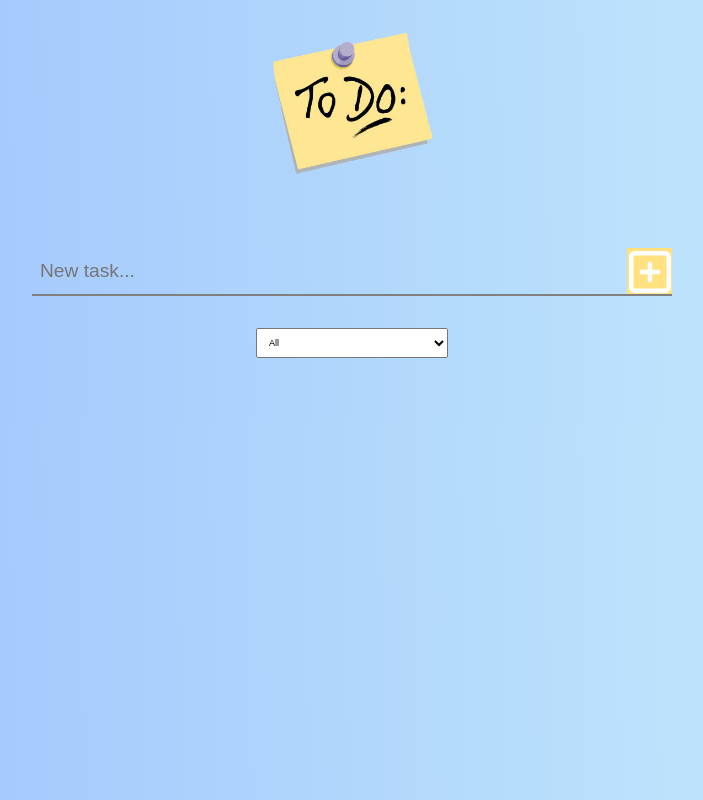
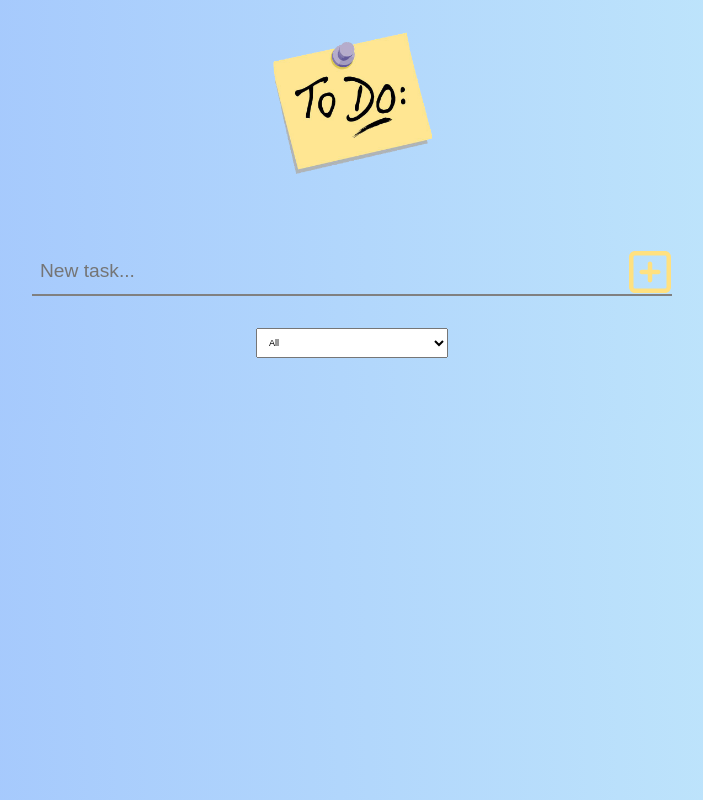
Before and after one commit to IgorGryp/to-do-list-app-react, a React (Create React App) app: page / in a window 1280 px wide. Shown: the whole page, without its empty margins (288-991 px from the left). Built offline with nearby package versions, Linux system fonts and the light colour scheme; the HTML template or start-up script is replaced by a standard one.

Commit message:
changed add button

```diff
--- a/src/index.css
+++ b/src/index.css
@@ -46,7 +46,7 @@ input {
   width: 3rem;
   height: 3rem;
   font-weight: bold;
-  background-color: #ffe180;
+  background-color: transparent;
   border: none;
   border-bottom: solid 2px gray;
   cursor: pointer;
@@ -56,7 +56,7 @@ input {
   color: white;
   /* border-bottom: solid 2px gray; */
   cursor: pointer;
-  /* color: #ffe180; */
+  color: #ffe180;
 }
 ul {
   width: fit-content;
```
